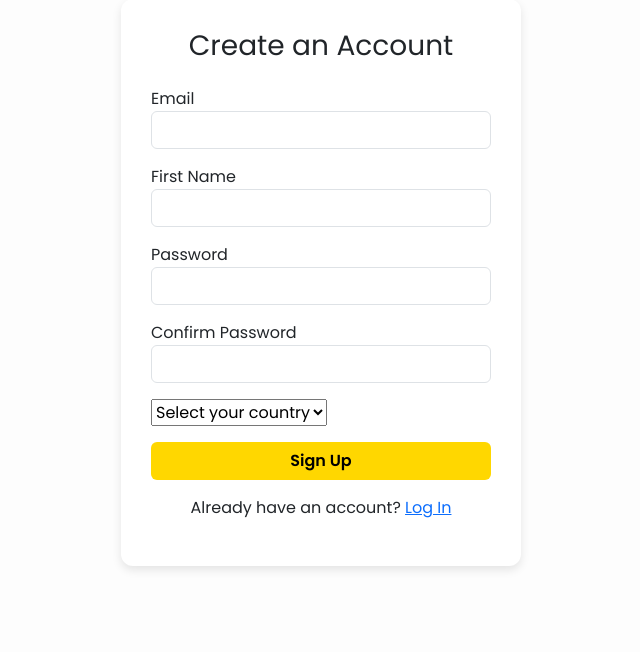
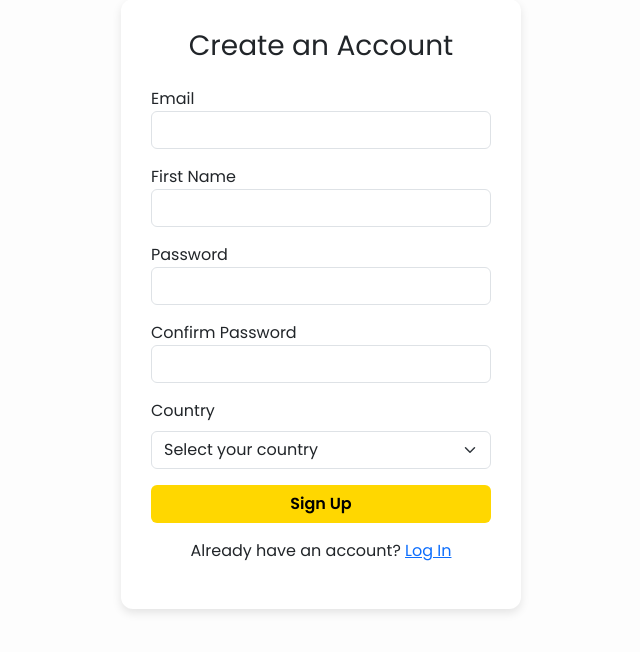
Before and after one commit to codeylee05/BeyonceVotingSite, a Django app: page /signup/ in a window 1280 px wide. Shown: the part 41-693 px from the top of the page, without its empty margins (319-959 px from the left). Run offline with Django 4.2, Linux system fonts and the light colour scheme.

Commit message:
Feature fix

```diff
--- a/core/templates/core/signup.html
+++ b/core/templates/core/signup.html
@@ -35,12 +35,15 @@
             <input type="password" name="password2" class="form-control" required>
         </div>
 
-        <select class="mb-3" name="country" required>
-            <option value="">Select your country</option>
-            {% for code, name in countries %}
-            <option value="{{ code }}">{{ name }}</option>
-            {% endfor %}
-        </select>
+        <div class="mb-3">
+            <label for="country" class="form-label">Country</label>
+            <select class="form-select" id="country" name="country" required>
+                <option value="" disabled selected>Select your country</option>
+                {% for code, name in countries %}
+                <option value="{{ code }}">{{ name }}</option>
+                {% endfor %}
+            </select>
+        </div>
 
         <button type="submit" class="btn btn-gold w-100">Sign Up</button>
     </form>
--- a/core/urls.py
+++ b/core/urls.py
@@ -16,6 +16,5 @@ urlpatterns = [
 
     path("voteforalbum/", views.album_voting, name="album_voting"),
 
-    path("create_missing_profiles/", views.create_missing_profiles,
-         name="create_missing_profiles"),
+
 ]
--- a/core/views.py
+++ b/core/views.py
@@ -7,17 +7,6 @@ from django.contrib.auth.decorators import login_required
 from .models import Lobby, Profile
 from django_countries import countries
 
-
-def create_missing_profiles(request):
-
-    count = 0
-
-    for user in User.objects.all():
-        if not hasattr(user, 'profile'):
-            Profile.objects.create(user=user)
-            count += 1
-
-    return HttpResponse(f"Created {count} missing profiles")
 
 
 def index(request):
```
